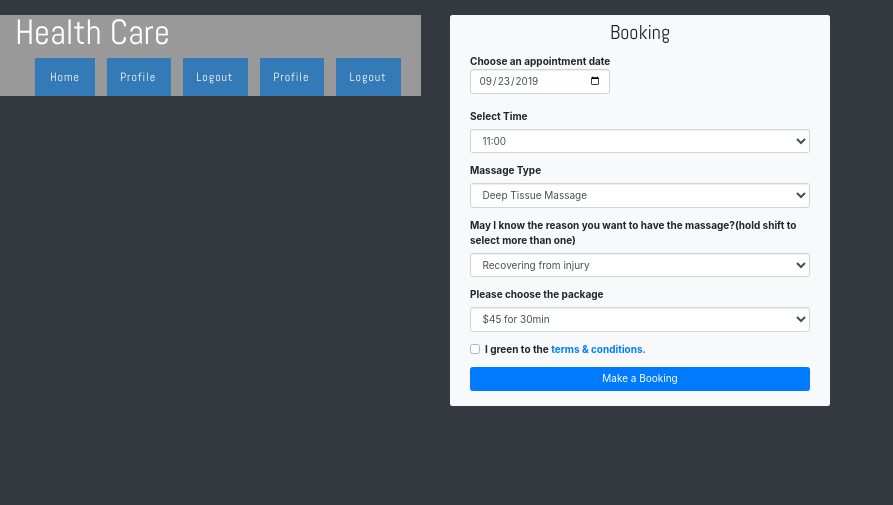
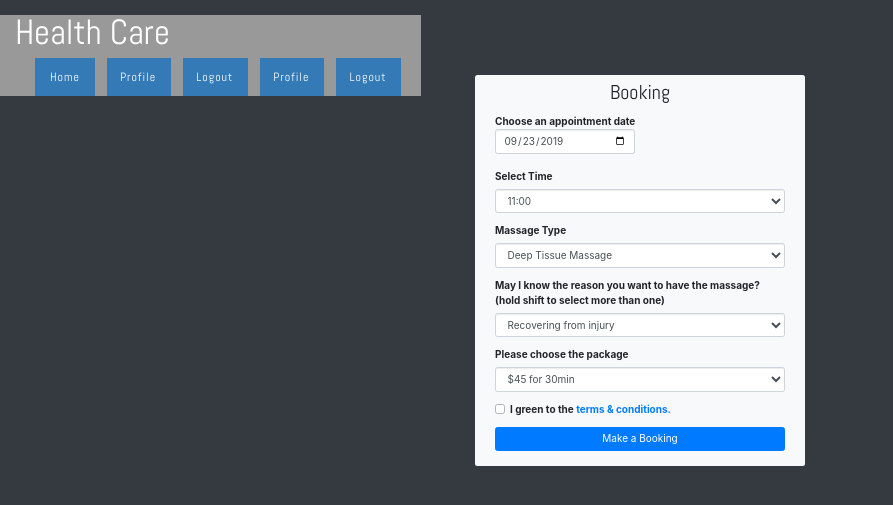
Before and after one commit to zwsnail/comp606A1P2, a PHP site: page /booking.php in a window 1280 px wide. Shown: the top 505 px of the page, without its empty margins (0-893 px from the left). Run offline with PHP 8.4, Linux system fonts and the light colour scheme; the visitor is signed in with stand-in values (Sample User, id 1); data comes from the database, SQL or seed files in the repository; data that the repository does not hold is empty; some libraries are stand-ins or nearby versions.

Commit message:
Update style.css
add some style for forms

```diff
--- a/css/style.css
+++ b/css/style.css
@@ -13,6 +13,10 @@ body{
 }
 .error {
     color: red;
+}
+.row.form_container {
+    padding: 10px;
+    margin: 50px;
 }
 /* table style */
 table {
```
